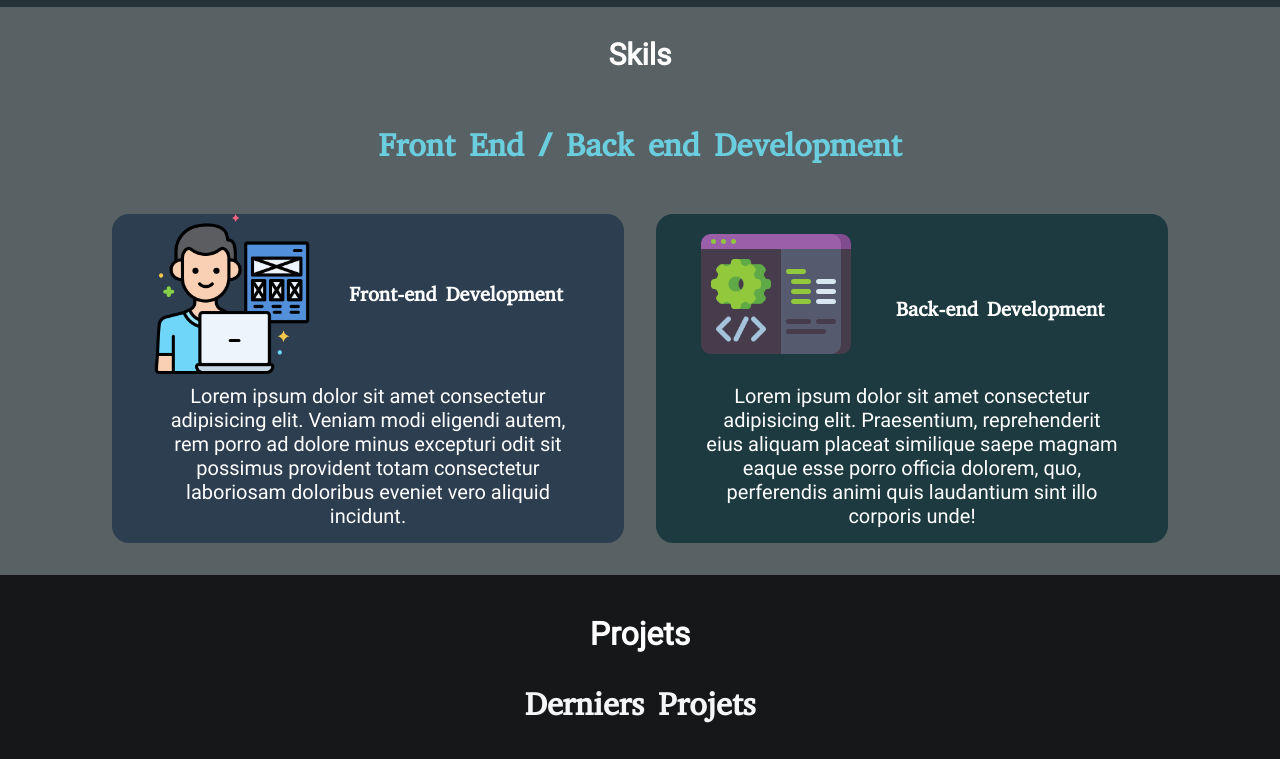
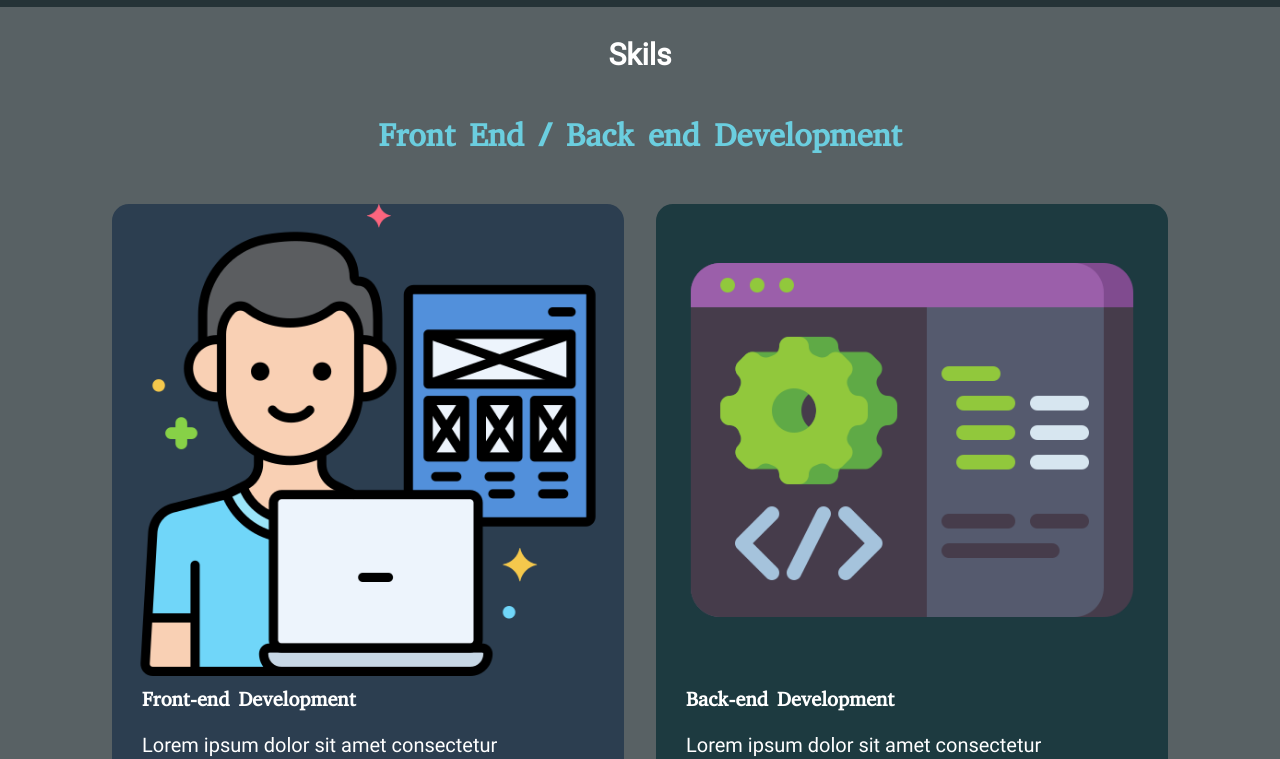
Before and after one commit to faridmousazai/mon-portfolio, a website: page index.html in a window 1280 px wide. Shown: the part 909-1668 px from the top of the page. Drawn offline with Linux system fonts and the light colour scheme.

Commit message:
my second commit

```diff
--- a/public/css/style.css
+++ b/public/css/style.css
@@ -231,7 +231,7 @@ a:hover {
   background-color: #2c3e50;
 }
 .back .head {
-  padding-top: 50px;
+  /* padding-top: 50px; */
 }
 .skils h2,
 h3 {
@@ -266,7 +266,7 @@ h3 {
   padding-top: 15px;
 }
 .paragraph {
-  text-align: center;
+  text-align: left;
   color: #fff;
   font-size: 18px;
   padding: 10px 10px;
@@ -285,7 +285,7 @@ h3 {
 @media (min-width: 920px) {
   .head {
     font-size: 30px;
-    padding: 20px;
+    padding: 10px;
   }
   .paragraph {
     font-size: 20px;
@@ -300,7 +300,7 @@ h3 {
 }
 .front,
 .back {
-  padding: 0 40px;
+  padding: 0 20px;
 }
 
 @media (min-width: 920px) {
@@ -327,12 +327,12 @@ h3 {
   .front img,
   .back img {
     order: -1;
-    width: 10rem;
+    /* width: 10rem; */
     height: auto;
   }
   .front .head,
   .back .head {
-    width: calc(100% - 11rem);
+    /* width: calc(100% - 11rem); */
     font-size: 20px;
   }
 }
@@ -378,7 +378,10 @@ h3 {
   padding-top: 30px;
 }
 
-@media (min-width: 420px) {
+@media (min-width: 370px) and (max-width: 920px) {
+  .paragraph {
+    text-align: center;
+  }
   .projects h3 {
     font-size: 2rem;
     padding-top: 40px;
@@ -590,7 +593,7 @@ form .btn {
   line-height: 1;
 }
 
-@media (min-width: 420px) {
+@media (min-width: 370px) {
   .footer {
     padding: 20px;
   }
```
Also changed, not shown: favicon.ico (added).
